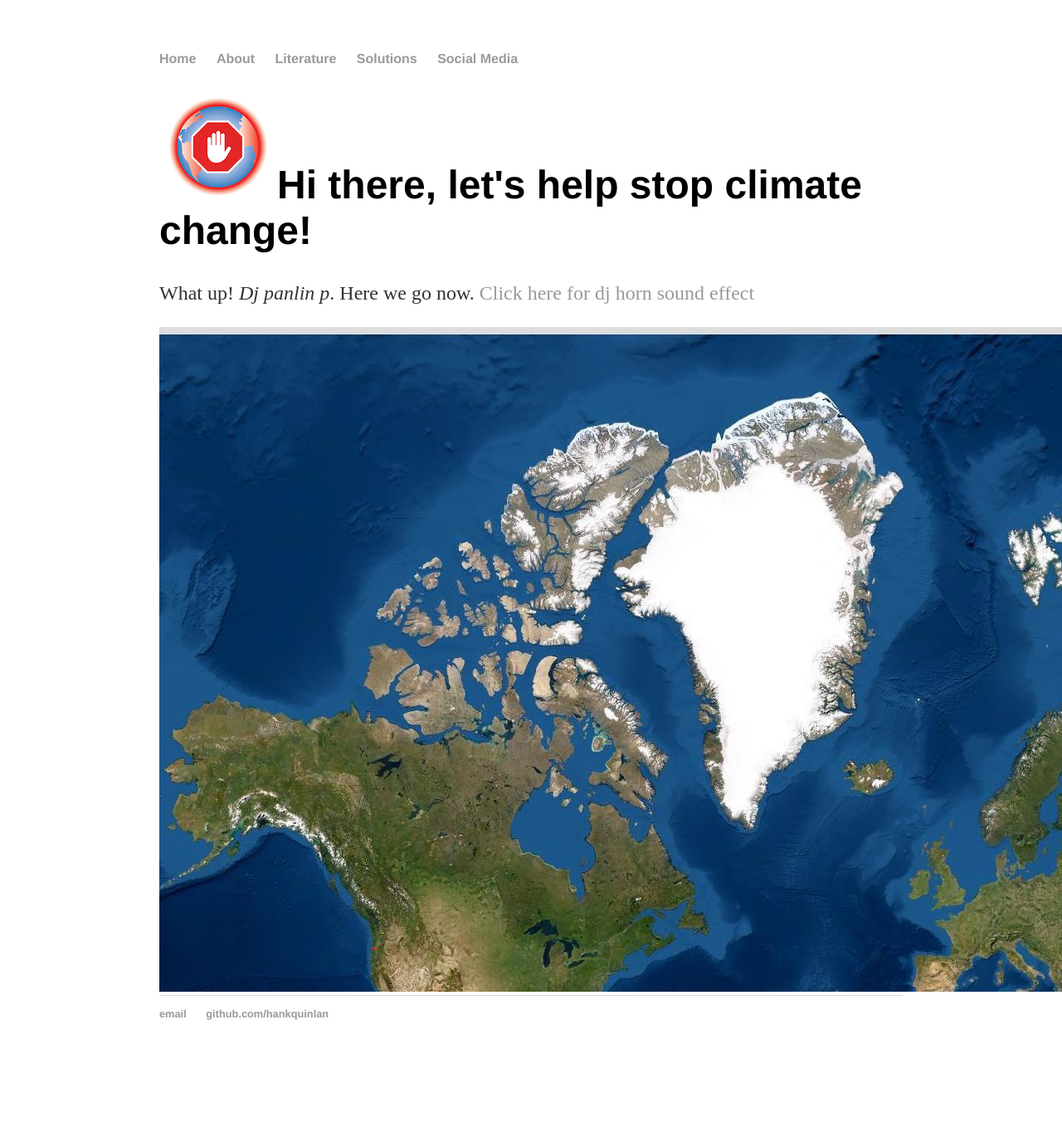
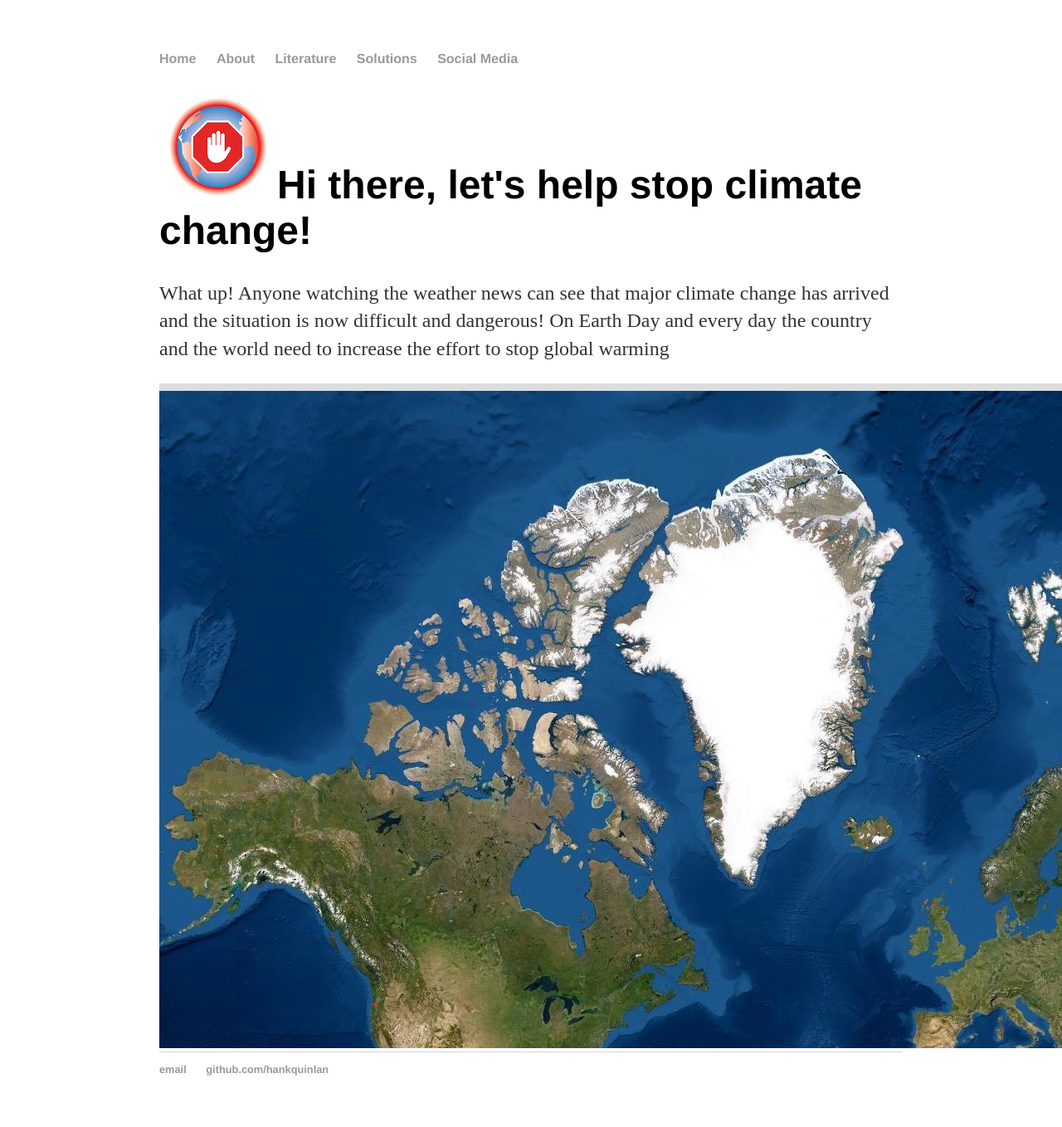
Before and after one commit to endclimatechange/endclimatechange.github.io, a Jekyll site: the page built from index.html, in a window 1280 px wide. Shown: the whole page at 83% size. Built offline with Jekyll 4.4.1, drawn with Linux system fonts in a browser that asks for light colours; before the commit the page ends 1291 px from its top, so only the background shows below that.

Commit message:
Update index.html

```diff
--- a/index.html
+++ b/index.html
@@ -5,7 +5,13 @@ title: Stop the madness
 
 		<div class="blurb">
 			<h1><img src="images/ClimateLogo.png" alt="hi" class="inline"/>Hi there, let's help stop climate change!</h1>
-			<p>What up! <em>Dj panlin p</em>. Here we go now. <a href="/about">Click here for dj horn sound effect</a></p>
+			<p>What up!
+
+Anyone watching the weather news can see that major climate change has arrived and the situation is now difficult and dangerous!
+
+
+
+On Earth Day and every day the country and the world need to increase the effort to stop global warming</p>
 	<img src="images/imgFya.JPG" alt="hi" class="inline"/>
 
 
```
